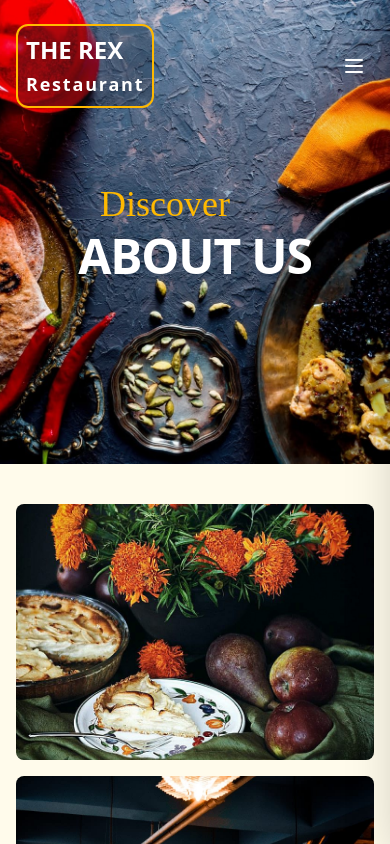
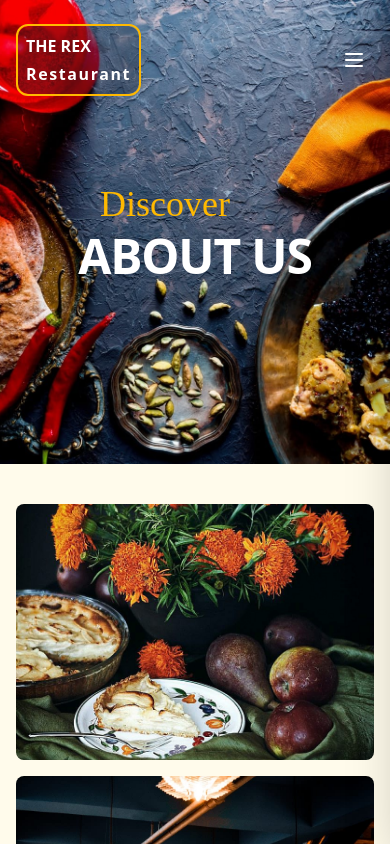
Before and after one commit to Suraj00345/cafe, a React (Vite) app in the folder frontend/: page /about in a window 390 px wide. Shown: the top 844 px of the page. Built offline with nearby package versions, Linux system fonts and the light colour scheme.

Commit message:
fixing navbar logo

```diff
--- a/frontend/src/Components/Navbar/index.jsx
+++ b/frontend/src/Components/Navbar/index.jsx
@@ -29,13 +29,13 @@ const Navbar = () => {
       {/* Desktop and Tablet Layout */}
       <div className="flex justify-between lg:justify-around items-center">
         {/* Logo */}
-        <a href="/" className="logo relative flex-shrink-0 border-amber-400  border-2 p-2 rounded-xl">
+        <a href="/" className="logo relative flex-shrink-0 border-amber-400 border-2 p-2 rounded-xl">
           <div className="absolute inset-0 bg-gray-900 opacity-30 rounded-xl -z-30"></div>
-          <h3 className="font-bold text-2xl lg:text-3xl -mb-5 lg:-mb-7">
+          <h3 className="font-bold  md:text-2xl lg:text-3xl -mb-5 lg:-mb-7">
             THE REX
           </h3>
           <br />
-          <h5 className="tracking-widest text-lg lg:text-xl font-semibold">
+          <h5 className="tracking-widest md:text-lg lg:text-xl font-semibold">
             Restaurant
           </h5>
         </a>
```
